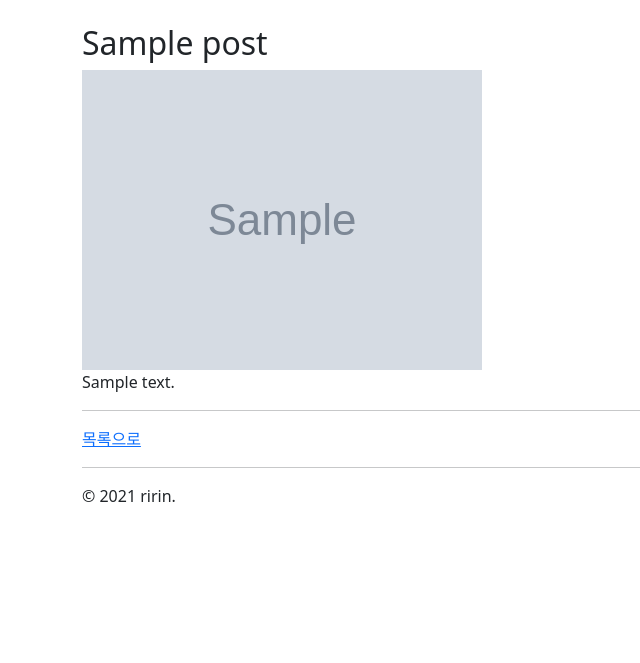
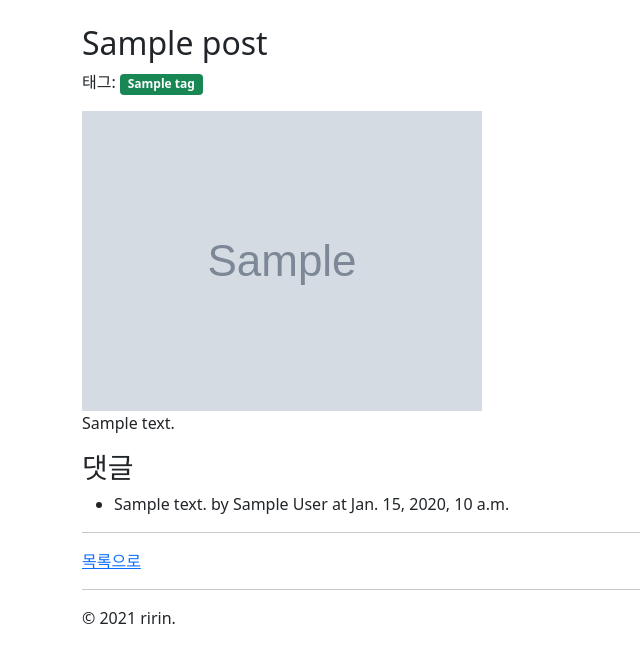
Before and after one commit to kangaerin/ririn, a Django app: page /diary/1/ in a window 1280 px wide. Shown: the part 73-736 px from the top of the page, without its empty margins (0-640 px from the left). Run offline with Django 3.2, Linux system fonts and the light colour scheme; tables that the repository leaves empty hold one stand-in row (values such as "Sample post"); grey boxes marked "Sample" are stand-in pictures.

Commit message:
SQL 로깅 설정, 모델

```diff
--- a/mydjango17/diary/models.py
+++ b/mydjango17/diary/models.py
@@ -4,10 +4,10 @@ from django.db import models
 # 중복되는 항목
 class TimestampedModel(models.Model):
     created_at = models.DateTimeField(auto_now_add=True)
-    updated_at = models.DateTimeField(auto_created=True)
+    updated_at = models.DateTimeField(auto_now=True)
 
     class Meta:
-        abstract = True # 추상 클래스로서 DB 테이블이 생기지 않음
+        abstract = True  # 추상 클래스로서 DB 테이블이 생기지 않음
 
 
 class Post(TimestampedModel):
@@ -26,7 +26,10 @@ class Post(TimestampedModel):
 
 
 class Comment(TimestampedModel):
+    # 외래키 : 정수값
     post = models.ForeignKey(Post, on_delete=models.CASCADE)
+    # 외래키에 한해서 post_id를 자동으로 생성함.
+
     author_name = models.CharField(max_length=20)
     message = models.TextField()
 
--- a/mydjango17/diary/templates/diary/post_detail.html
+++ b/mydjango17/diary/templates/diary/post_detail.html
@@ -3,9 +3,29 @@
 {% block content %}
     <h2>{{ post.title }}</h2>
 
+    <p>
+        태그:
+        {% for tag in tag_list %}
+            <span class="badge bg-success">
+                {{ tag.name }}
+            </span>
+        {% endfor %}
+    </p>
+
     <img src="{{ post.photo.url }}" alt="{{ post.title }}"/>
 
     {{ post.content|linebreaks }}
+
+    <h3>댓글</h3>
+    <ul>
+        {% for comment in comment_list %}
+            <li>
+                {{ comment.message }}
+                by {{ comment.author_name }}
+                at {{ comment.created_at }}
+            </li>
+        {% endfor %}
+    </ul>
 
     <hr/>
     <a href="{% url "diary:post_list" %}">
--- a/mydjango17/diary/templates/diary/post_list.html
+++ b/mydjango17/diary/templates/diary/post_list.html
@@ -1,6 +1,11 @@
 {% extends 'diary/layout.html' %}
 
 {% block content %}
+    <form action="" method="get">
+        <input type="text" name="query" value="{{ request.GET.query }}"/>
+        <input type="submit" value="검색"/>
+    </form>
+
     <ul>
         {% for post in post_list %}
             <li>
--- a/mydjango17/diary/views.py
+++ b/mydjango17/diary/views.py
@@ -18,6 +18,10 @@ def post_list(request: HttpRequest) -> HttpResponse:
 
 def post_detail(request: HttpRequest, pk: int) -> HttpResponse:
     post = Post.objects.get(pk=pk)
+    comment_list = post.comment_set.all()
+    tag_list = post.tag_set.all()
     return render(request, "diary/post_detail.html", {
         "post": post,
+        "comment_list": comment_list,
+        "tag_list": tag_list,
     })
```
Also changed, not shown: mydjango17/mydjango17/settings.py (+19 -0 lines).
